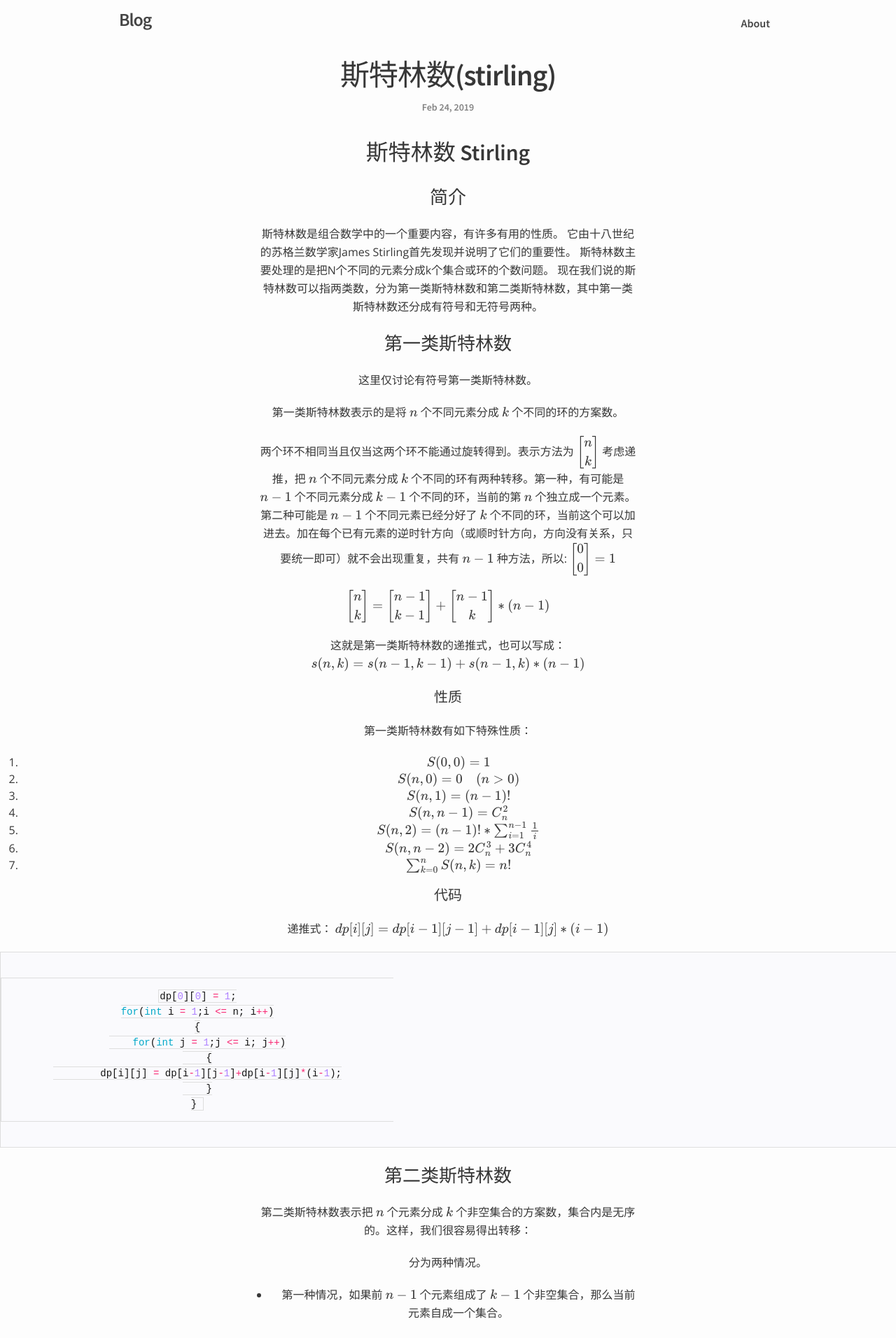
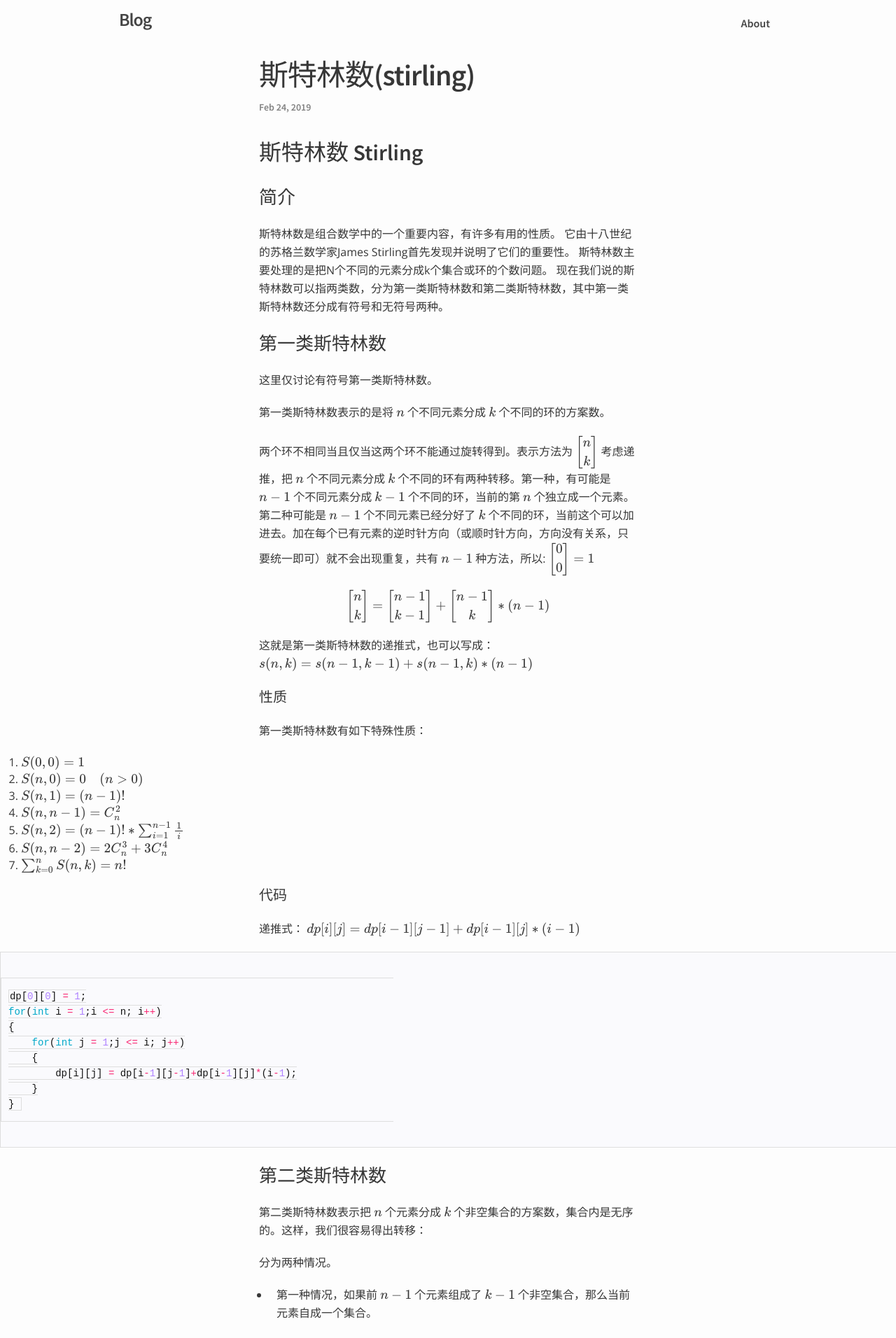
Before and after one commit to ChitandaE/blogs, a Jekyll site: the page built from _posts/2019-02-24-斯特林数(Stirling).md, in a window 1280 px wide. Shown: the top 1912 px of the page at 70% size. Built offline with Jekyll 4.4.1, drawn with Linux system fonts in a browser that asks for light colours; our own code applies the rules of GitHub Pages for plain Markdown files; formulas are drawn with MathJax 3.

Commit message:
Update _base.scss

```diff
--- a/_sass/_base.scss
+++ b/_sass/_base.scss
@@ -16,7 +16,6 @@ html, body{
  * Basic styling
  */
 body {
-    text-align: center;
     font-family: $base-font-family;
     font-size: $base-font-size;
     line-height: $base-line-height;
@@ -142,7 +141,7 @@ pre {
 }
 
 code {
-    text-align: center;
+    align: center;
     background: #fafafd;
     padding: 0.063em;
     border: 0.063em solid #dedede;
```
